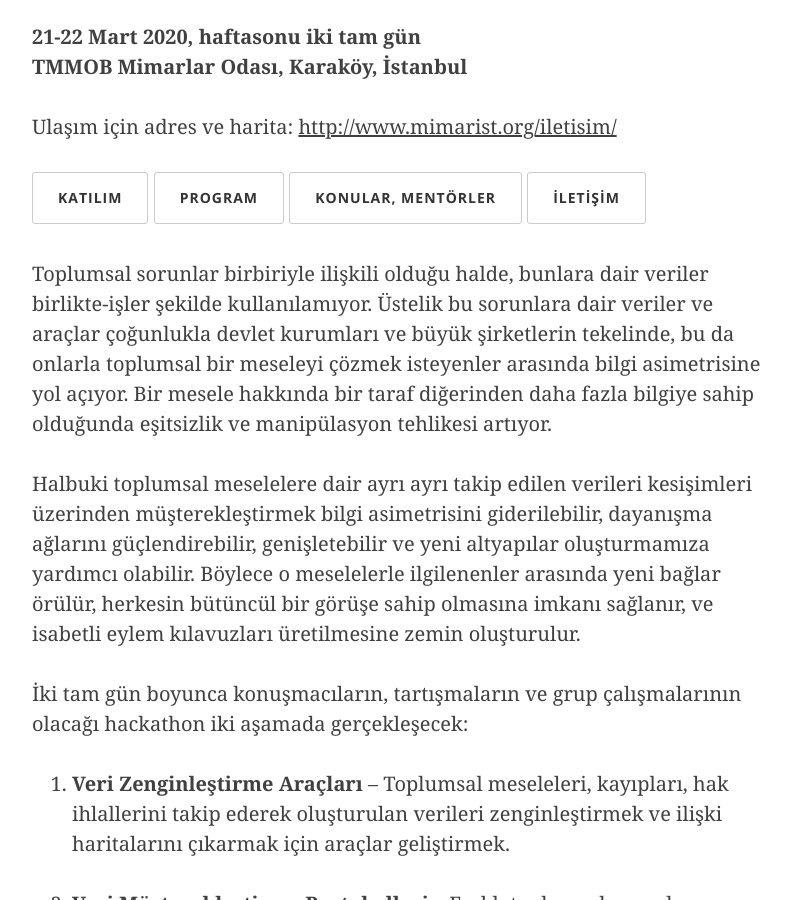
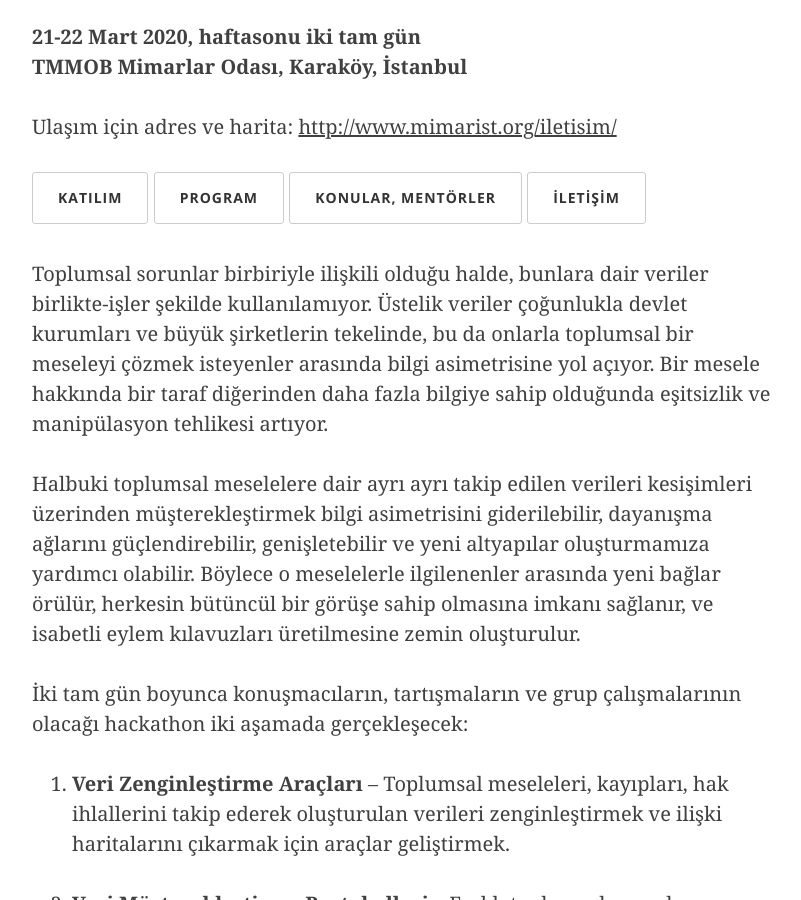
Before and after one commit to graphcommons/hackathons, a Jekyll site: the page built from _posts/2020-03-02-veri-musterekleri.md, in a window 1280 px wide and 900 px high, scrolled down 827 px. Shown: the whole window, without its empty margins (233-1034 px from the left). Built offline with Jekyll 4.4.1, drawn with Linux system fonts in a browser that asks for light colours; nearby versions of some CDN libraries.

Commit message:
text refine

```diff
--- a/_posts/2020-03-02-veri-musterekleri.md
+++ b/_posts/2020-03-02-veri-musterekleri.md
@@ -24,7 +24,7 @@ Ulaşım için adres ve harita:
 <a href="#konular-mentorler" class="btn btn-default">KONULAR, MENTÖRLER</a>
 <a href="#iletisim" class="btn btn-default">İLETİŞİM</a>
 
-Toplumsal sorunlar birbiriyle ilişkili olduğu halde, bunlara dair veriler birlikte-işler şekilde kullanılamıyor. Üstelik bu sorunlara dair veriler ve araçlar çoğunlukla devlet kurumları ve büyük şirketlerin tekelinde, bu da onlarla toplumsal bir meseleyi çözmek isteyenler arasında bilgi asimetrisine yol açıyor. Bir mesele hakkında bir taraf diğerinden daha fazla bilgiye sahip olduğunda eşitsizlik ve manipülasyon tehlikesi artıyor.
+Toplumsal sorunlar birbiriyle ilişkili olduğu halde, bunlara dair veriler birlikte-işler şekilde kullanılamıyor. Üstelik veriler çoğunlukla devlet kurumları ve büyük şirketlerin tekelinde, bu da onlarla toplumsal bir meseleyi çözmek isteyenler arasında bilgi asimetrisine yol açıyor. Bir mesele hakkında bir taraf diğerinden daha fazla bilgiye sahip olduğunda eşitsizlik ve manipülasyon tehlikesi artıyor.
 
 Halbuki toplumsal meselelere dair ayrı ayrı takip edilen verileri kesişimleri üzerinden müşterekleştirmek bilgi asimetrisini giderilebilir, dayanışma ağlarını güçlendirebilir, genişletebilir ve yeni altyapılar oluşturmamıza yardımcı olabilir. Böylece o meselelerle ilgilenenler arasında yeni bağlar örülür, herkesin bütüncül bir görüşe sahip olmasına imkanı sağlanır, ve isabetli eylem kılavuzları üretilmesine zemin oluşturulur.
 
```
